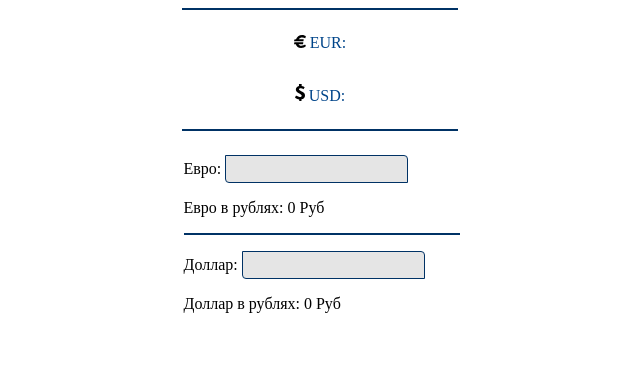
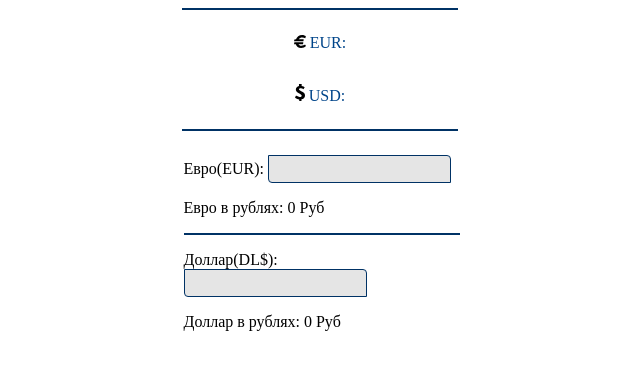
Before and after one commit to NikitaMorzy/Currency-Converter, a plain HTML site: page index.html in a window 1280 px wide. Shown: the whole page, without its empty margins (320-960 px from the left). Drawn offline with nearby package versions, Linux system fonts and the light colour scheme; no server answers; a web font is replaced by a local one.

Commit message:
Added EUR and DL

```diff
--- a/index.html
+++ b/index.html
@@ -34,13 +34,13 @@
     <div class="convert">
         <div class="width">
 
-        <p>Евро: <input type="text" class="eur-input "></p>
+        <p>Евро(EUR): <input type="text" class="eur-input "></p>
 
         <p>
             Евро в рублях: <span class="eur-in-rub">0 Руб</span>
         </p>
     <hr>
-        <p>Доллар: <input type="text" class="usd-input "></p>
+        <p>Доллар(DL$): <input type="text" class="usd-input "></p>
 
         <p>
             Доллар в рублях: <span class="usd-in-rub">0 Руб</span>
```
